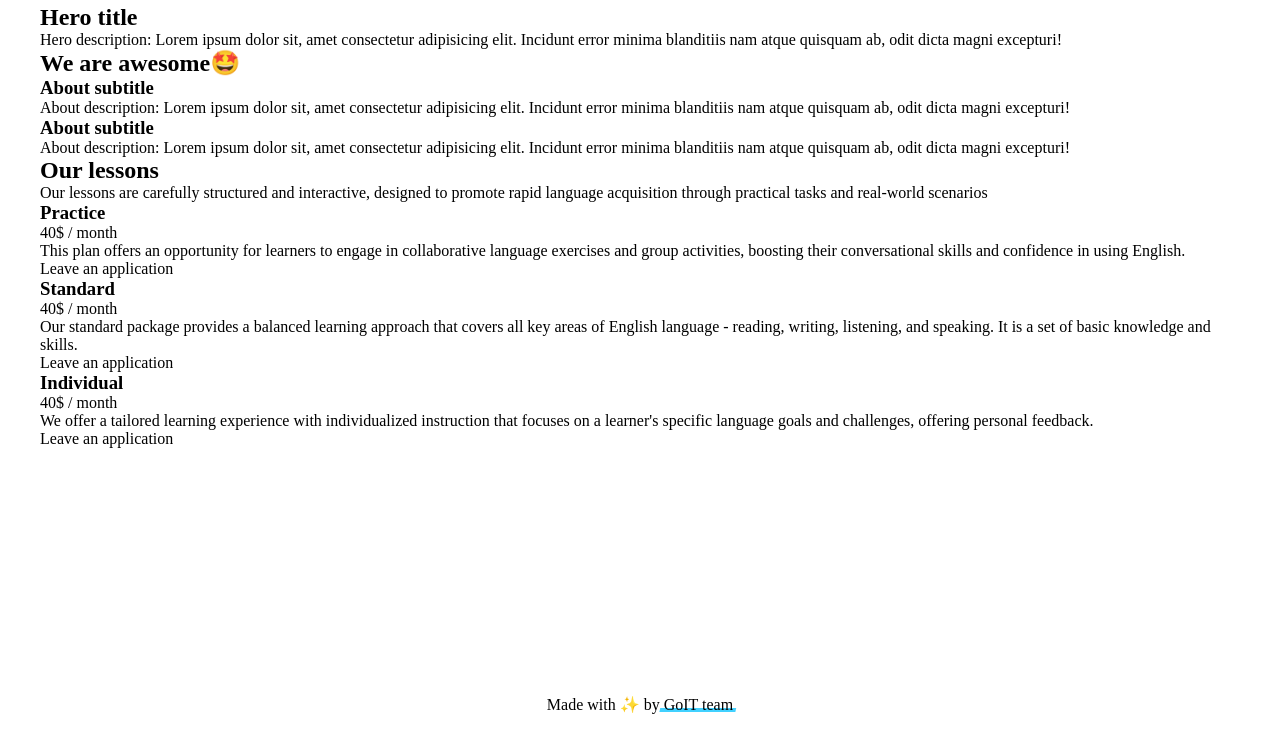
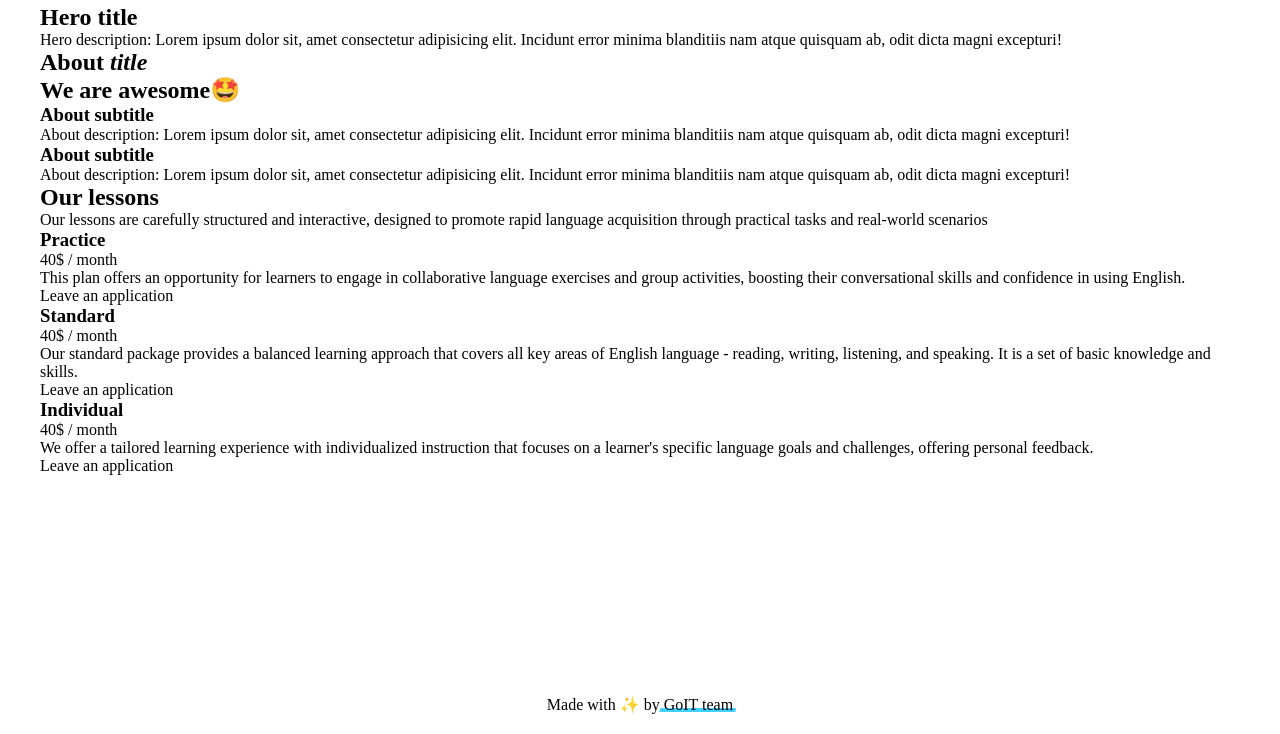
Before and after one commit to YK911/mcs_7_team_1_test, a plain HTML site: page index.html in a window 1280 px wide. Shown: the part 66-800 px from the top of the page. Drawn offline with Linux system fonts and the light colour scheme.

Commit message:
Deploying to gh-pages from @ YK911/mcs_7_team_1_test@aefc24faac05823767a3a6439315eaaaba2d1a65 🚀

```diff
--- a/index.html
+++ b/index.html
@@ -45,6 +45,7 @@
 
       <section>
   <div class="container">
+    <h2>About <i>title</i></h2>
     <h2>We are awesome🤩</h2>
     <ul>
       <li>
```
